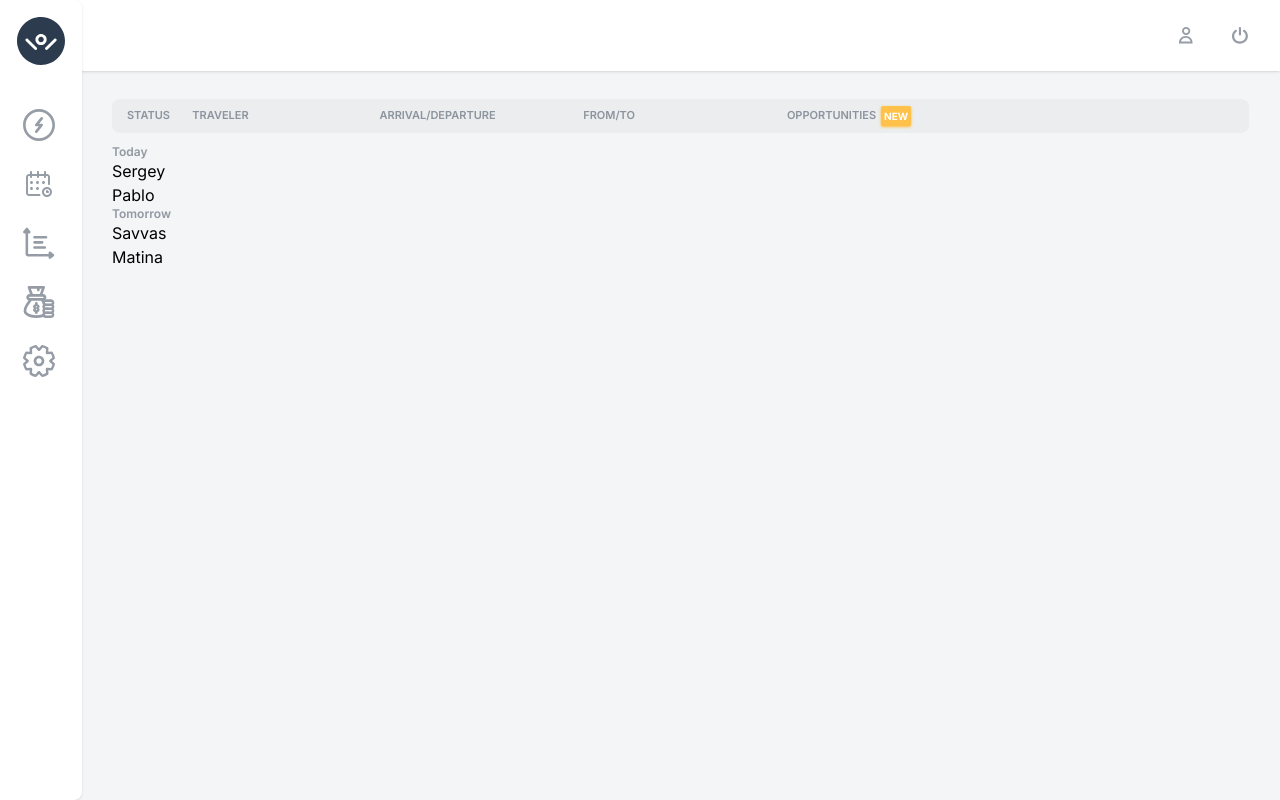
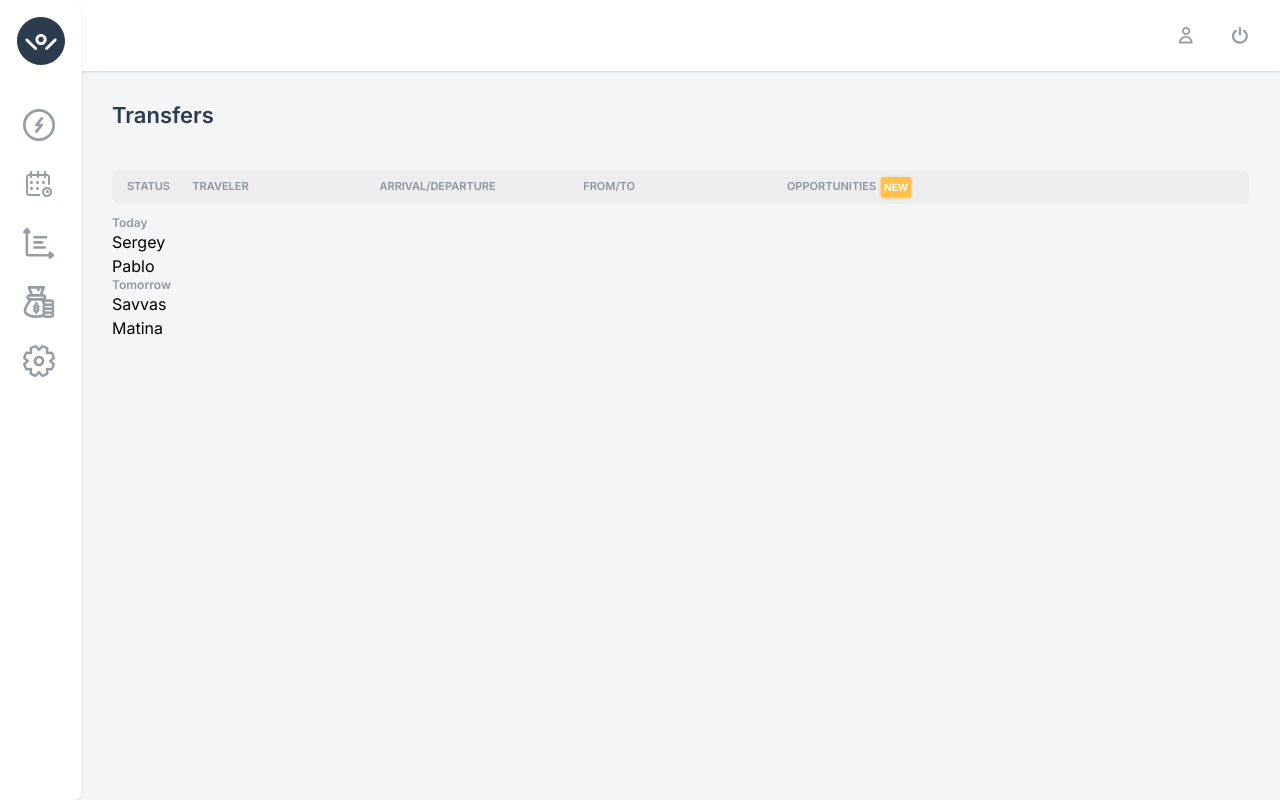
Before and after one commit to Shiroe/transfers-list, a Next.js app: page / in a window 1280 px wide. Built offline with nearby package versions, Linux system fonts and the light colour scheme.

Commit message:
updates styles for components inside section and return type of props to be consistent with sub components

```diff
--- a/src/pages/index.tsx
+++ b/src/pages/index.tsx
@@ -5,7 +5,7 @@ import TransfersList from '@/components/TransfersList';
 import { ITransfer } from '@/models/Transfer';
 
 type PageProps = {
-  transfers: ITransfer[] | null;
+  transfers: ITransfer[] | [];
 } & NextPage;
 
 const Home = ({ transfers }: PageProps) => {
@@ -18,7 +18,7 @@ const Home = ({ transfers }: PageProps) => {
         <link rel="icon" href="/favicon.ico" />
       </Head>
       <Layout>
-        <section className="p-[31px] pl-[112px]">
+        <section className="flex flex-col justify-center p-[31px] pl-[112px] pt-[102px]">
           <TransfersList transfers={transfers} />
         </section>
       </Layout>
@@ -43,7 +43,7 @@ export const getStaticProps: GetStaticProps = async () => {
 
   return {
     props: {
-      transfers: transfers || null,
+      transfers: transfers || [],
     },
     revalidate: 60, // Re-hydrates every 60s the props in case they changed
   };
```
